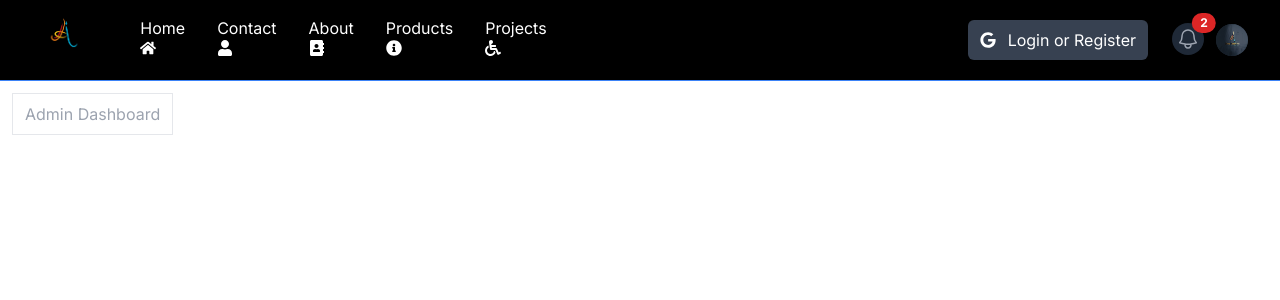
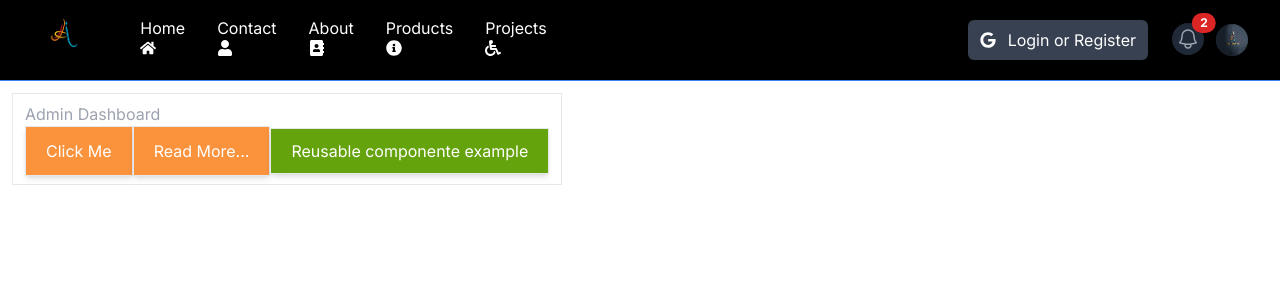
Before and after one commit to erDeep64930/Next_tut, a Next.js app: page /projects in a window 1280 px wide. Shown: the top 300 px of the page. Built offline with nearby package versions, Linux system fonts and the light colour scheme.

Commit message:
reusable components has been used efficeintly

```diff
--- a/app/projects/page.jsx
+++ b/app/projects/page.jsx
@@ -1,11 +1,18 @@
+import CTAButton from '@/components/Button'
 import Link from 'next/link'
 import React from 'react'
 
 const page = () => {
   return (
-    <div className='text-gray-400 border px-3 py-2 inline-block m-3 hover:text-blue-500'>
-      <Link href="/admin/dashboard">Admin Dashboard</Link>
+    <div className='text-gray-400 border px-3 py-2 inline-block m-3 hover:text-blue-500 gap-y-10 '>
+     <div>
+     <Link href="/admin/dashboard">Admin Dashboard</Link>
+      </div>
+     <CTAButton active="true">Click Me </CTAButton>
+     <CTAButton active="false">Read More... </CTAButton>
+     <Link href="/reusable_components" className='border px-5 py-3 bg-lime-600 text-white shadow-md'>Reusable componente example</Link>
     </div>
+
   )
 }
 
--- /dev/null
+++ b/app/reusable_components/page.jsx
@@ -0,0 +1,24 @@
+import Link from 'next/link';
+import React from 'react'
+
+const GroupButtonPage = ({props}) => {
+    return (
+        <div>
+
+            <CTAButton active={true} href="/">Click Me </CTAButton>
+            <CTAButton active={false} href="/">Read More... </CTAButton>
+        </div>
+    )
+}
+
+export default GroupButtonPage;
+
+
+const CTAButton = ({ active, children, href }) => {
+    return (
+        <Link href={href}>
+            <button className={`text-center px-5 py-3 border shadow-md  text-white ${active ? "bg-blue-400" : "bg-green-500"}`} >{children}</button>
+
+        </Link>
+    )
+}
--- /dev/null
+++ b/components/Button.jsx
@@ -0,0 +1,13 @@
+import Link from 'next/link'
+import React from 'react'
+
+const CTAButton = ({active,children,href}) => {
+  return (
+    <Link href="#">
+        <button className={`text-center px-5 py-3 border shadow-md  text-white ${active?"bg-orange-400":"bg-green-500"}`} >{children}</button>
+
+    </Link>
+  )
+}
+
+export default CTAButton
```
Also changed, not shown: 1 other file (tests, documents, lock files or other folders).
